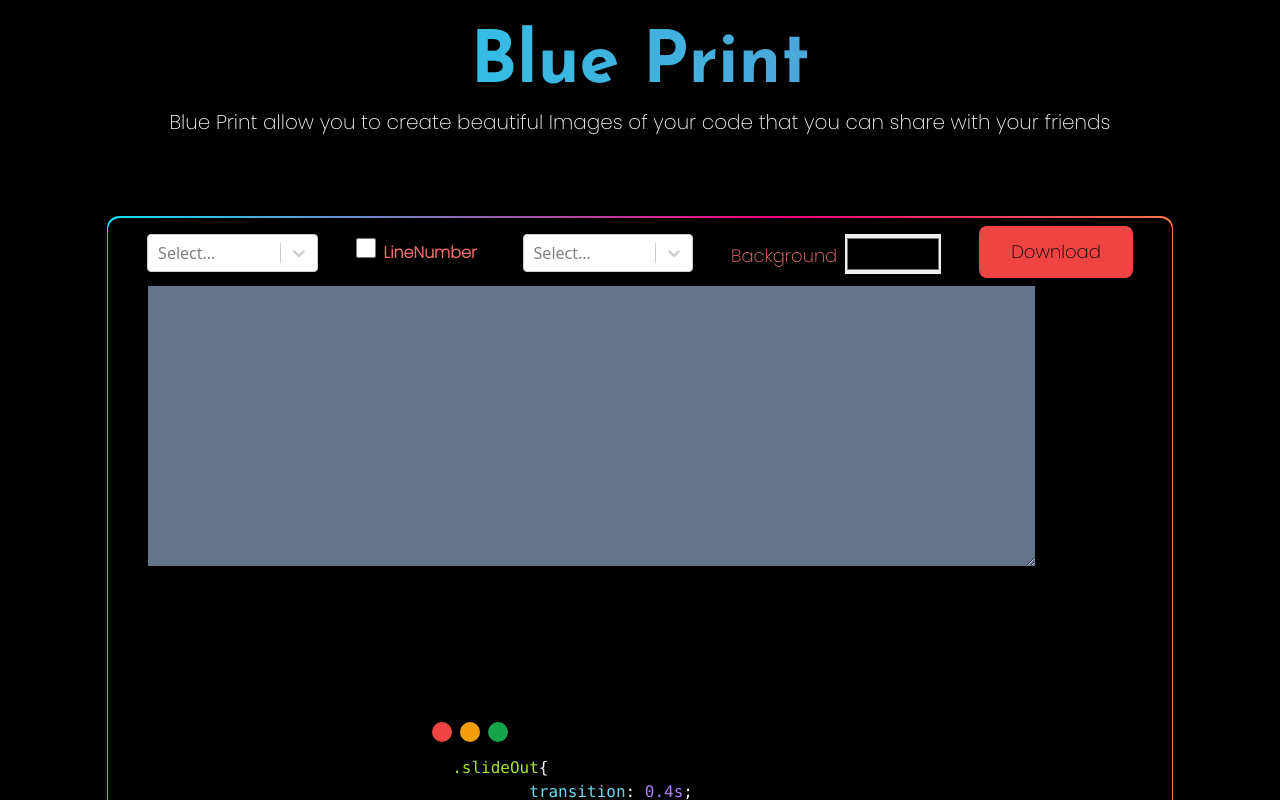
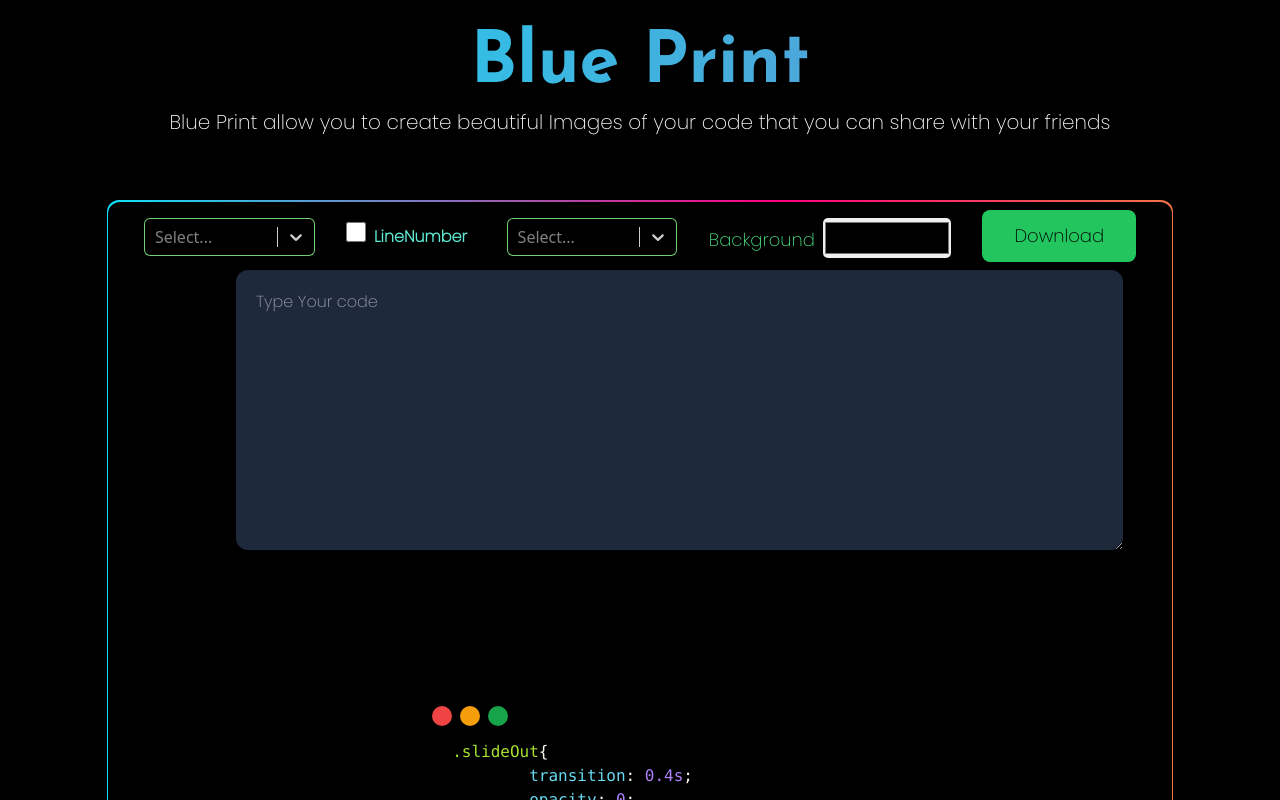
Before and after one commit to Lakshmanshankar/code-share, a React (Create React App) app: page / in a window 1280 px wide. Shown: the top 800 px of the page. Built offline with nearby package versions, Linux system fonts and the light colour scheme.

Commit message:
improved background color

```diff
--- a/src/components/Highlighter.jsx
+++ b/src/components/Highlighter.jsx
@@ -1,98 +1,96 @@
-import React, { Component } from 'react'
-import Select from 'react-select';
-import html2canvas from 'html2canvas'
-import SyntaxHighlighter from 'react-syntax-highlighter';
+import React, { Component } from "react";
+import Select from "react-select";
+import html2canvas from "html2canvas";
+import SyntaxHighlighter from "react-syntax-highlighter";
 // eslint-disable-next-line
-import { nnfxDark } from 'react-syntax-highlighter/dist/esm/styles/hljs';
+import { nnfxDark } from "react-syntax-highlighter/dist/esm/styles/hljs";
 // eslint-disable-next-line
-import { irBlack } from 'react-syntax-highlighter/dist/cjs/styles/hljs';
+import { irBlack } from "react-syntax-highlighter/dist/cjs/styles/hljs";
 // eslint-disable-next-line
-import { monokaiSublime } from 'react-syntax-highlighter/dist/cjs/styles/hljs';
+import { monokaiSublime } from "react-syntax-highlighter/dist/cjs/styles/hljs";
 // eslint-disable-next-line
-import { atomOneDark } from 'react-syntax-highlighter/dist/cjs/styles/hljs';
+import { atomOneDark } from "react-syntax-highlighter/dist/cjs/styles/hljs";
 //  eslint-disable-next-line
-import { xcode } from 'react-syntax-highlighter/dist/cjs/styles/hljs';
+import { xcode } from "react-syntax-highlighter/dist/cjs/styles/hljs";
 //  eslint-disable-next-line
-import { androidstudio } from 'react-syntax-highlighter/dist/cjs/styles/hljs';
+import { androidstudio } from "react-syntax-highlighter/dist/cjs/styles/hljs";
 //  eslint-disable-next-line
-import github from 'react-syntax-highlighter/dist/cjs/styles/hljs/github';
+import github from "react-syntax-highlighter/dist/cjs/styles/hljs/github";
 //  eslint-disable-next-line
-import githubGist from 'react-syntax-highlighter/dist/cjs/styles/hljs/github-gist';
+import githubGist from "react-syntax-highlighter/dist/cjs/styles/hljs/github-gist";
 //  eslint-disable-next-line
-import gradientDark from 'react-syntax-highlighter/dist/cjs/styles/hljs/gradient-dark';
+import gradientDark from "react-syntax-highlighter/dist/cjs/styles/hljs/gradient-dark";
 //  eslint-disable-next-line
-import monokai from 'react-syntax-highlighter/dist/cjs/styles/hljs/monokai';
+import monokai from "react-syntax-highlighter/dist/cjs/styles/hljs/monokai";
 //  eslint-disable-next-line
-import gradientLight from 'react-syntax-highlighter/dist/cjs/styles/hljs/gradient-light';
+import gradientLight from "react-syntax-highlighter/dist/cjs/styles/hljs/gradient-light";
 //  eslint-disable-next-line
-import purebasic from 'react-syntax-highlighter/dist/cjs/styles/hljs/purebasic';
+import purebasic from "react-syntax-highlighter/dist/cjs/styles/hljs/purebasic";
 //  eslint-disable-next-line
-import schoolBook from 'react-syntax-highlighter/dist/cjs/styles/hljs/school-book';
+import schoolBook from "react-syntax-highlighter/dist/cjs/styles/hljs/school-book";
 //  eslint-disable-next-line
-import solarizedDark from 'react-syntax-highlighter/dist/cjs/styles/hljs/solarized-dark';
-//  eslint-disable-next-line
-//  eslint-disable-next-line
-//  eslint-disable-next-line
+import solarizedDark from "react-syntax-highlighter/dist/cjs/styles/hljs/solarized-dark";
+
+
 const themes = [
-  { value: monokaiSublime, label: 'monokaiSublime' },
-  { value: irBlack, label: 'irBlack' },
-  { value: nnfxDark, label: 'nnfxDark' },
-  { value: atomOneDark, label: 'atomOneDark' },
-  { value: xcode, label: 'xcode' },
-  { value: androidstudio, label: 'andriodStudio' },
-  { value: github, label: 'github' },
-  { value: githubGist, label: 'GithubGist' },
-  { value: gradientDark, label: 'gradientDark' },
-  { value: gradientLight, label: 'gradientLight' },
-  { value: monokai, label: 'monokai' },
-  { value: purebasic, label: 'purebasic' },
-  { value: gradientDark, label: 'gradientDark' },
-  { value: schoolBook, label: 'schoolBook' },
-  { value: solarizedDark, label: 'solarizedDark' },
-  { value: gradientDark, label: 'gradientDark' },
-  { value: schoolBook, label: 'schoolBook' }
+  { value: monokaiSublime, label: "monokaiSublime" },
+  { value: irBlack, label: "irBlack" },
+  { value: nnfxDark, label: "nnfxDark" },
+  { value: atomOneDark, label: "atomOneDark" },
+  { value: xcode, label: "xcode" },
+  { value: androidstudio, label: "andriodStudio" },
+  { value: github, label: "github" },
+  { value: githubGist, label: "GithubGist" },
+  { value: gradientDark, label: "gradientDark" },
+  { value: gradientLight, label: "gradientLight" },
+  { value: monokai, label: "monokai" },
+  { value: purebasic, label: "purebasic" },
+  { value: gradientDark, label: "gradientDark" },
+  { value: schoolBook, label: "schoolBook" },
+  { value: solarizedDark, label: "solarizedDark" },
+  { value: gradientDark, label: "gradientDark" },
+  { value: schoolBook, label: "schoolBook" },
 ];
 
 const colors = [
-  { value: 'Python', label: 'Python' },
-  { value: 'Javascript', label: 'javascript' },
-  { value: 'yaml', label: 'yaml' },
-  { value: 'bash', label: 'bash' },
-  { value:'c',label:'c'},
-  { value: 'cpp', label: 'c++' },
-  { value: 'docker', label: 'docker' },
-  { value: 'css', label: 'css' },
-  { value: 'csharp', label: 'c#' },
-  { value: 'dart', label: 'dart' },
-  { value: 'kotlin', label: 'kotlin' },
-  { value: 'objectivec', label: 'objectivec' },
-  { value: 'perl', label: 'perl' },
-  { value: 'php', label: 'php' },
-  { value: 'powershell', label: 'powershell' },
-  { value: 'ruby', label: 'ruby' },
-  { value: 'r', label: 'r' },
-  { value: 'rust', label: 'rust' },
-  { value: 'scala', label: 'scala' },
-  { value: 'sql', label: 'sql' },
-  { value: 'swift', label: 'swift' },
-  { value: 'typescript', label: 'typescript' },
-  { value: 'vala', label: 'vala' },
-  { value: 'x86asm', label: 'x86asm' },
-  { value: 'xml', label: 'xml' },
-  { value: 'rust', label: 'rust' },
-  { value: 'htmlbars', label: 'htmlbars' },
-
+  { value: "Python", label: "Python" },
+  { value: "Javascript", label: "javascript" },
+  { value: "yaml", label: "yaml" },
+  { value: "bash", label: "bash" },
+  { value: "c", label: "c" },
+  { value: "cpp", label: "c++" },
+  { value: "docker", label: "docker" },
+  { value: "css", label: "css" },
+  { value: "csharp", label: "c#" },
+  { value: "dart", label: "dart" },
+  { value: "kotlin", label: "kotlin" },
+  { value: "objectivec", label: "objectivec" },
+  { value: "perl", label: "perl" },
+  { value: "php", label: "php" },
+  { value: "powershell", label: "powershell" },
+  { value: "ruby", label: "ruby" },
+  { value: "r", label: "r" },
+  { value: "rust", label: "rust" },
+  { value: "scala", label: "scala" },
+  { value: "sql", label: "sql" },
+  { value: "swift", label: "swift" },
+  { value: "typescript", label: "typescript" },
+  { value: "vala", label: "vala" },
+  { value: "x86asm", label: "x86asm" },
+  { value: "xml", label: "xml" },
+  { value: "rust", label: "rust" },
+  { value: "htmlbars", label: "htmlbars" },
 ];
 
 export default class Highlighter extends Component {
-  constructor(){
-    super()
-    this.state={
-      code:'code-share',
-      theme:monokaiSublime,
-      lineNumbers:false,
-      language:'css',
-      codeString:`.slideOut{
+  constructor() {
+    super();
+    this.state = {
+      code: "code-share",
+      theme: monokaiSublime,
+      lineNumbers: false,
+      language: "css",
+      codeString: `.slideOut{
         transition: 0.4s;
         opacity: 0;
         animation: slideOut 1.25s ease;
@@ -110,50 +108,52 @@ export default class Highlighter extends Component {
     }
 
       `,
-      backGround:'',
-    }
+      backGround: "#fff",
+    };
   }
 
-  componentDidMount(){
-    var dom=document.getElementById("code-share")
+  componentDidMount() {
+    var dom = document.getElementById("code-share");
     setTimeout(() => {
-      dom.classList.add("slideDown")
-      this.setState({code:'is Now'})
+      dom.classList.add("slideDown");
+      this.setState({ code: "is Now" });
     }, 2000);
 
     setTimeout(() => {
-      dom.classList.remove("slideDown")
+      dom.classList.remove("slideDown");
       dom.classList.add("slideIn");
-      this.setState({code:'Blue Print'})
+      this.setState({ code: "Blue Print" });
     }, 3000);
   }
-  setThemes(x){
-    this.setState({theme:x.value})
+  setThemes(x) {
+    this.setState({ theme: x.value });
   }
-  handleLineNum(x){
-    this.setState({lineNumbers:x.target.checked})
-    console.log(this.state)
+  handleLineNum(x) {
+    this.setState({ lineNumbers: x.target.checked });
+    console.log(this.state);
   }
-  setCodeString(x){
-    this.setState({codeString:x.target.value})
+  setCodeString(x) {
+    this.setState({ codeString: x.target.value });
   }
-  setLanguage(x){
-    this.setState({language:x.value})
+  setLanguage(x) {
+    this.setState({ language: x.value });
   }
-  setColor(x){
-    this.setState({colors:x.target.value})
-    document.getElementById("OwnColor").style.background=toString(x.target.value)
+  setColor(x) {
+    this.setState({ colors: x.target.value });
+    document.getElementById("OwnColor").style.background = toString(
+      x.target.value
+    );
   }
-  setBackgroud=(e)=>{
-    document.getElementById('OwnColor').style.background=e.target.value;
-  }
+  setBackgroud = (e) => {
+    document.getElementById("OwnColor").style.background = e.target.value;
+  };
 
   // Image Export
   exportAsImage = async (element, imageFileName) => {
     const canvas = await html2canvas(element);
     const image = canvas.toDataURL("image/png", 1.0);
     this.downloadImage(image, imageFileName);
-  }
+  };
 
   downloadImage = (blob, fileName) => {
     const fakeLink = window.document.createElement("a");
@@ -164,58 +164,155 @@ export default class Highlighter extends Component {
     document.body.appendChild(fakeLink);
     fakeLink.click();
     document.body.removeChild(fakeLink);
-
     fakeLink.remove();
   };
   render() {
     return (
       <>
         <div>
-        <div className=" hideMe sm:text-5xl text-2xl font-josefins py-5 font-extrabold flex justify-center mt-5" id='code-share'>{this.state.code}</div>
-         <p className=' font-poppins text-stone-50 sm:text-xl text-sm flex justify-center px-7'>Blue Print allow you to create beautiful Images of your code that you can share with your friends</p>
-         <div className=" w-full py-10 border-gray-50 rounded-xl flex justify-center">
-          <div className=" w-5/6  h-4/5 bg-slate-50 mt-10 rounded-xl gradientShadow">
-            <div className='w-full h-full border-red-500 rounded-xl bg-black'>
+          <div
+            className=" hideMe sm:text-5xl text-2xl font-josefins py-5 font-extrabold flex justify-center mt-5"
+            id="code-share"
+          >
+            {this.state.code}
+          </div>
+          <p className=" font-poppins text-stone-50 sm:text-xl text-sm flex justify-center px-7">
+            Blue Print allow you to create beautiful Images of your code that
+            you can share with your friends
+          </p>
+          <div className=" w-full py-6 border-gray-50 rounded-xl flex justify-center">
+            <div className=" w-5/6 py-20 bg-slate-50 mt-10 rounded-xl gradientShadow">
+              <div className="w-full h-full border-red-500 rounded-xl bg-black">
                 <div className="container-plate w-full px-5 py-2 flex justify-around border-b-orange-500">
                   <div className="themes w-1/6 mt-2">
-                <Select onChange={this.setThemes.bind(this)} options={themes} />
+                    <Select
+                      onChange={this.setThemes.bind(this)}
+                      options={themes}
+                      id="styledProp"
+                      theme={(theme) => ({
+                        ...theme,
+                        borderRadius: "4px",
+                        background: "black",
+
+                        colors: {
+                          ...theme.colors,
+                          text: "orangered",
+                          primary25: "rgba(244,23,55,0.4)",
+                          primary: "rgba(244,123,233,0.5)",
+                        },
+                      })}
+                      styles={{
+                        control: (baseStyles, state) => ({
+                          ...baseStyles,
+                          borderColor: state.isFocused
+                            ? "red"
+                            : "rgba(124,224,123,0.93)",
+                          background: "black",
+                          borderRadius: "6px",
+                          color: "#fff",
+                        }),
+                      }}
+                    />
                   </div>
                   <div>
-                <input type="checkbox" name="lineNumber" id="lineNumber" onChange={this.handleLineNum.bind(this)} className="isChecked mt-3"/>
-                <label htmlFor="lineNumber" className='font-poppins text-red-400 px-2 font-bold'>LineNumber</label>
+                    <input
+                      type="checkbox"
+                      name="lineNumber"
+                      id="lineNumber"
+                      onChange={this.handleLineNum.bind(this)}
+                      className="isChecked mt-3"
+                    />
+                    <label
+                      htmlFor="lineNumber"
+                      className="font-poppins text-teal-300 px-2 font-bold"
+                    >
+                      LineNumber
+                    </label>
                   </div>
                   <div className="colors w-1/6 mt-2">
-                <Select onChange={this.setLanguage.bind(this)} options={colors}/>
+                    <Select
+                      onChange={this.setLanguage.bind(this)}
+                      options={colors}
+                      styles={{
+                        control: (baseStyles, state) => ({
+                          ...baseStyles,
+                          borderColor: state.isFocused
+                            ? "red"
+                            : "rgba(124,224,123,0.93)",
+                          background: "black",
+                          borderRadius: "6px",
+                        }),
+                      }}
+                    />
                   </div>
                   <div className="flex font-poppins text-gray-50">
-                  <label htmlFor="backgroundColor" className="font-poppins text-lg mt-4 text-red-400">Background</label>
-                  <input type="color" name="backgroundColor" id="bg-color" className="sm:w-24 sm:h-10 ml-2 mt-2 border-collapse border-0" onChange={this.setBackgroud}/>
+                    <label
+                      htmlFor="backgroundColor"
+                      className="font-poppins text-lg mt-4 text-green-400"
+                    >
+                      Background
+                    </label>
+                    <input
+                      type="color"
+                      name="backgroundColor"
+                      id="bg-color"
+                      className="sm:w-32 ownBorder sm:h-10 ml-2 mt-2  border-0"
+                      onChange={this.setBackgroud}
+                      defaultValue="#fff"
+                    />
                   </div>
                   <div className="last">
-                  <button className=' bg-red-500 font-poppins text-lg rounded-lg px-8 py-3 border-0' onClick={()=>{this.exportAsImage(document.getElementById('OwnColor'),"text")}}>Download</button>
+                    <button
+                      className=" bg-green-500 font-poppins text-lg rounded-lg px-8 py-3 border-0"
+                      onClick={() => {
+                        this.exportAsImage(
+                          document.getElementById("OwnColor"),
+                          "text"
+                        );
+                      }}
+                    >
+                      Download
+                    </button>
                   </div>
                 </div>
 
                 {/* Text Area Here */}
                 <div className="inputArea">
-                <textarea name="code-share" id="codeString" cols="30" rows="10" className='ml-10 mr-10 px-5 py-5 w-5/6 bg-slate-500 font-poppins transition-all' onInput={this.setCodeString.bind(this)}>
-                </textarea>
+                  <textarea
+                    name="code-share"
+                    id="codeString"
+                    cols="30"
+                    rows="10"
+                    className="ml-10 mr-10 px-5 py-5 w-5/6 bg-slate-800 rounded-xl font-poppins transition-all sm:ml-32 text-gray-50"
+                    onInput={this.setCodeString.bind(this)}
+                    placeholder="Type Your code "
+                  ></textarea>
                 </div>
 
                 <div className="basewrapper full flex justify-center px-10 py-20 ">
-              <div className="highlighter w-max flex px-32 py-10 rounded-2xl bg-black" id='OwnColor' >
-              <span className='wrapperOne w-full flex '>
+                  <div
+                    className="highlighter w-max flex px-32 py-10  bg-black"
+                    id="OwnColor"
+                  >
+                    <span className="wrapperOne w-full flex ">
                       {/* <div className="hldCont w-16 bg-transparent flex justify-between py-1"> */}
                       <div className="contianers-1 w-5 h-5 ml-2 rounded-full bg-red-500 "></div>
                       <div className="contianers-2 w-5 h-5 ml-2 rounded-full bg-amber-500"></div>
                       <div className="contianers-3 w-5 h-5 ml-2 rounded-full bg-green-600"></div>
                     </span>
-                <SyntaxHighlighter language={this.state.language} style={this.state.theme} showLineNumbers={this.state.lineNumbers} wrapLongLines={true} className="Program py-6 rounded-xl"    customStyle={{
+                    <SyntaxHighlighter
+                      language={this.state.language}
+                      style={this.state.theme}
+                      showLineNumbers={this.state.lineNumbers}
+                      wrapLongLines={true}
+                      className="Program py-6 rounded-xl"
+                      customStyle={{
                         backgroundColor: "rgba(0,0,0,0.4)",
                         opacity: "1",
                         marginTop: "1rem",
-                      padding:"3rem"
-                  }} >
+                        padding: "3rem",
+                      }}
+                    >
                       {this.state.codeString}
                     </SyntaxHighlighter>
                   </div>
@@ -223,12 +320,8 @@ export default class Highlighter extends Component {
               </div>
             </div>
           </div>
-
-
-
-
         </div>
       </>
-    )
+    );
   }
 }
--- a/src/index.css
+++ b/src/index.css
@@ -59,3 +59,16 @@ body{
   position: absolute;
   margin-left: 20px;
 }
+
+.ownBorder{
+  border: 0px solid firebrick;
+  border-width: 0px;
+  border-radius: 5px;
+}
+
+.react-select-container{
+  background: rgb(255, 183, 183);
+}
+.react-select{
+  background: black;
+}
```
Lines whose indentation alone changed are shown as unchanged.
